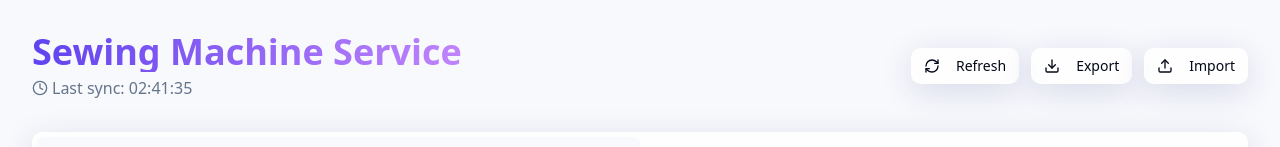
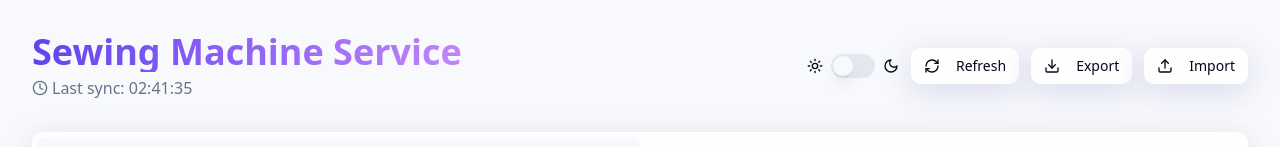
Before and after one commit to gitLamda/sew-track-flow-system, a React (Vite) app: page / in a window 1280 px wide. Shown: the top 147 px of the page. Built offline with nearby package versions, Linux system fonts and the light colour scheme; no server answers; the database is empty.

Commit message:
feat: Add dark/light mode toggle
Adds a toggle to switch between light and dark mode, and incorporates a service icon.

```diff
--- a/index.html
+++ b/index.html
@@ -1,3 +1,4 @@
+
 <!DOCTYPE html>
 <html lang="en">
   <head>
@@ -15,6 +16,9 @@
     <meta name="twitter:card" content="summary_large_image" />
     <meta name="twitter:site" content="@lovable_dev" />
     <meta name="twitter:image" content="https://lovable.dev/opengraph-image-p98pqg.png" />
+
+    <!-- Updated favicon -->
+    <link rel="icon" href="https://img.icons8.com/dusk/64/service.png" type="image/png">
   </head>
 
   <body>
--- /dev/null
+++ b/src/components/ThemeToggle.tsx
@@ -0,0 +1,37 @@
+
+import { Moon, Sun } from "lucide-react";
+import { useTheme } from "next-themes";
+import { Button } from "@/components/ui/button";
+import { useEffect, useState } from "react";
+import { Switch } from "@/components/ui/switch";
+import { Label } from "@/components/ui/label";
+
+export function ThemeToggle() {
+  const { theme, setTheme } = useTheme();
+  const [mounted, setMounted] = useState(false);
+
+  // Ensure component is mounted before accessing theme state
+  useEffect(() => {
+    setMounted(true);
+  }, []);
+
+  // Prevent hydration mismatch
+  if (!mounted) {
+    return null;
+  }
+
+  return (
+    <div className="flex items-center space-x-2">
+      <Sun className="h-4 w-4" />
+      <Switch
+        id="theme-toggle"
+        checked={theme === "dark"}
+        onCheckedChange={() => setTheme(theme === "dark" ? "light" : "dark")}
+      />
+      <Moon className="h-4 w-4" />
+      <Label htmlFor="theme-toggle" className="sr-only">
+        Toggle theme
+      </Label>
+    </div>
+  );
+}
--- a/src/pages/Index.tsx
+++ b/src/pages/Index.tsx
@@ -9,6 +9,7 @@ import { workstationTasks } from "@/data/workstationTasks";
 import { exportDatabase, importDatabase, setupRealtimeSubscription } from "@/utils/dataStorage";
 import { toast } from "sonner";
 import { Database, RefreshCw, Download, Upload, Clock } from "lucide-react";
+import { ThemeToggle } from "@/components/ThemeToggle";
 
 const Index: React.FC = () => {
   const [activeWorkstation, setActiveWorkstation] = useState<number>(1);
@@ -94,7 +95,8 @@ const Index: React.FC = () => {
           </p>
         </div>
 
-        <div className="flex mt-4 sm:mt-0 space-x-3">
+        <div className="flex mt-4 sm:mt-0 space-x-3 items-center">
+          <ThemeToggle />
           <Button
             variant="outline"
             size="sm"
```
